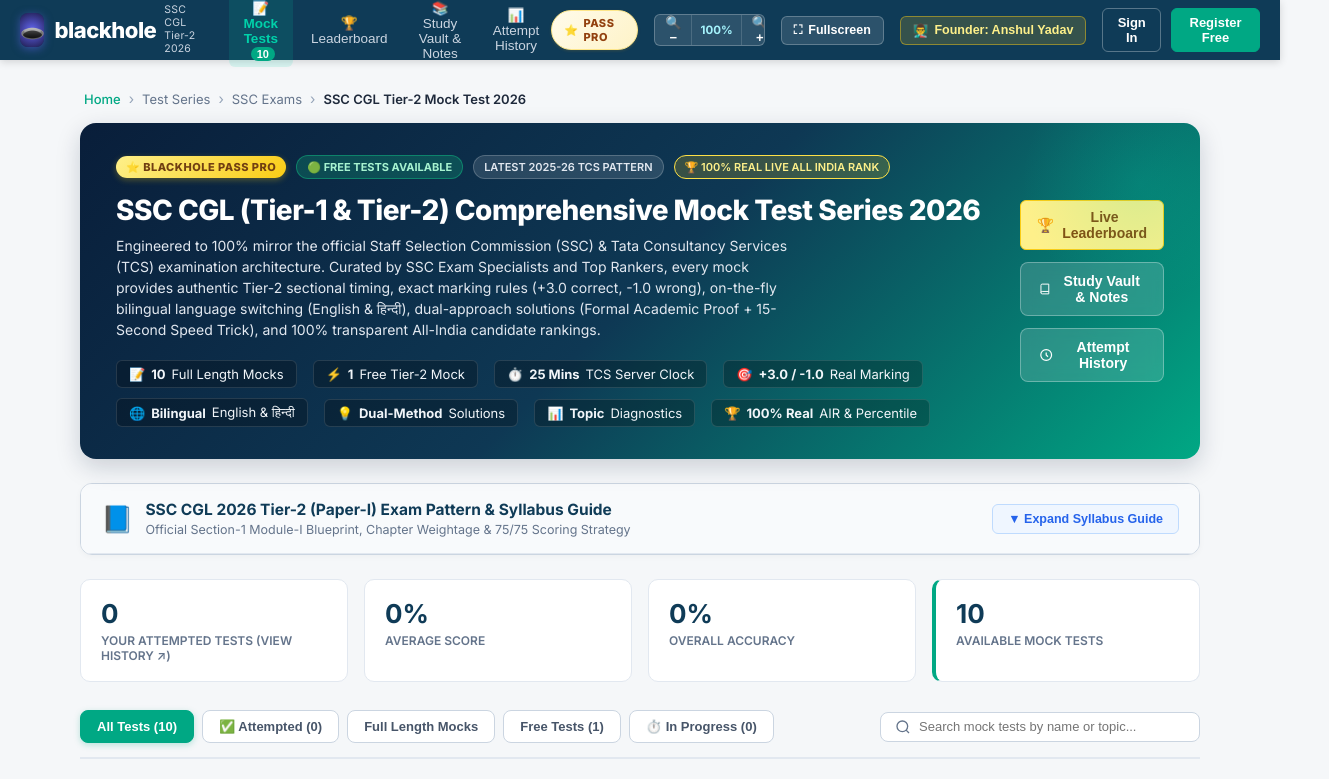
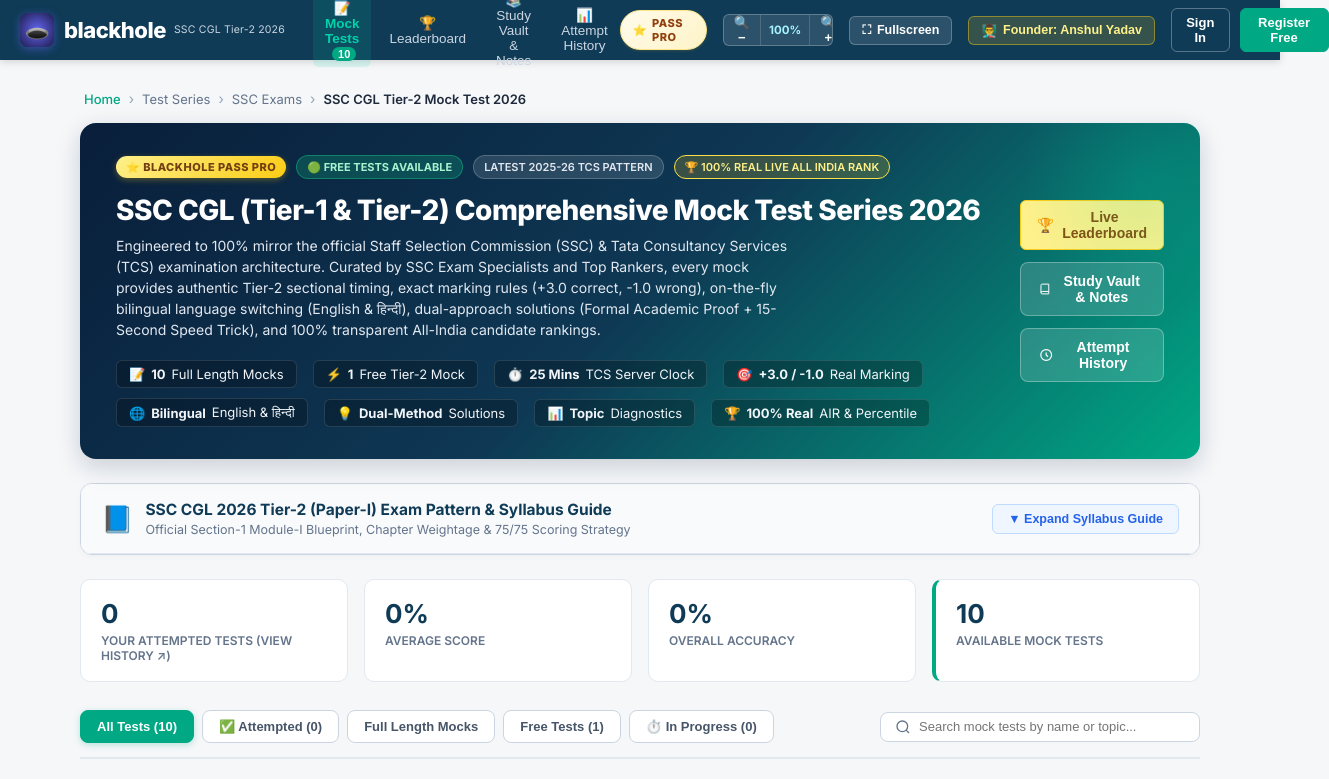
Before and after one commit to anshuyadav1973/cgl-study, a plain HTML site: page app/public/index.html in a window 1280 px wide. Shown: the top 779 px of the page, 1329 px wide, since content can reach past the window. Drawn offline with Linux system fonts and the light colour scheme; no server answers.

Commit message:
Refine brand subtitle styling with nowrap

```diff
--- a/app/public/index.html
+++ b/app/public/index.html
@@ -19,7 +19,7 @@
         </div>
         <div class="brand-text">
           <span class="brand-name">blackhole</span>
-          <span class="brand-sub" style="font-size:10.5px; color:#cbd5e1; display:block; margin-top:-2px; letter-spacing:0.2px;">SSC CGL Tier-2 2026</span>
+          <span class="brand-sub" style="font-size:10.5px; color:#cbd5e1; display:block; margin-top:-2px; letter-spacing:0.2px; white-space:nowrap;">SSC CGL Tier-2 2026</span>
         </div>
       </div>
 
--- a/app/public/styles.css
+++ b/app/public/styles.css
@@ -61,6 +61,8 @@ body.testbook-theme {
   gap: 10px;
   cursor: pointer;
   user-select: none;
+  flex-shrink: 0;
+  white-space: nowrap;
 }
 
 .tb-brand-icon {
```
